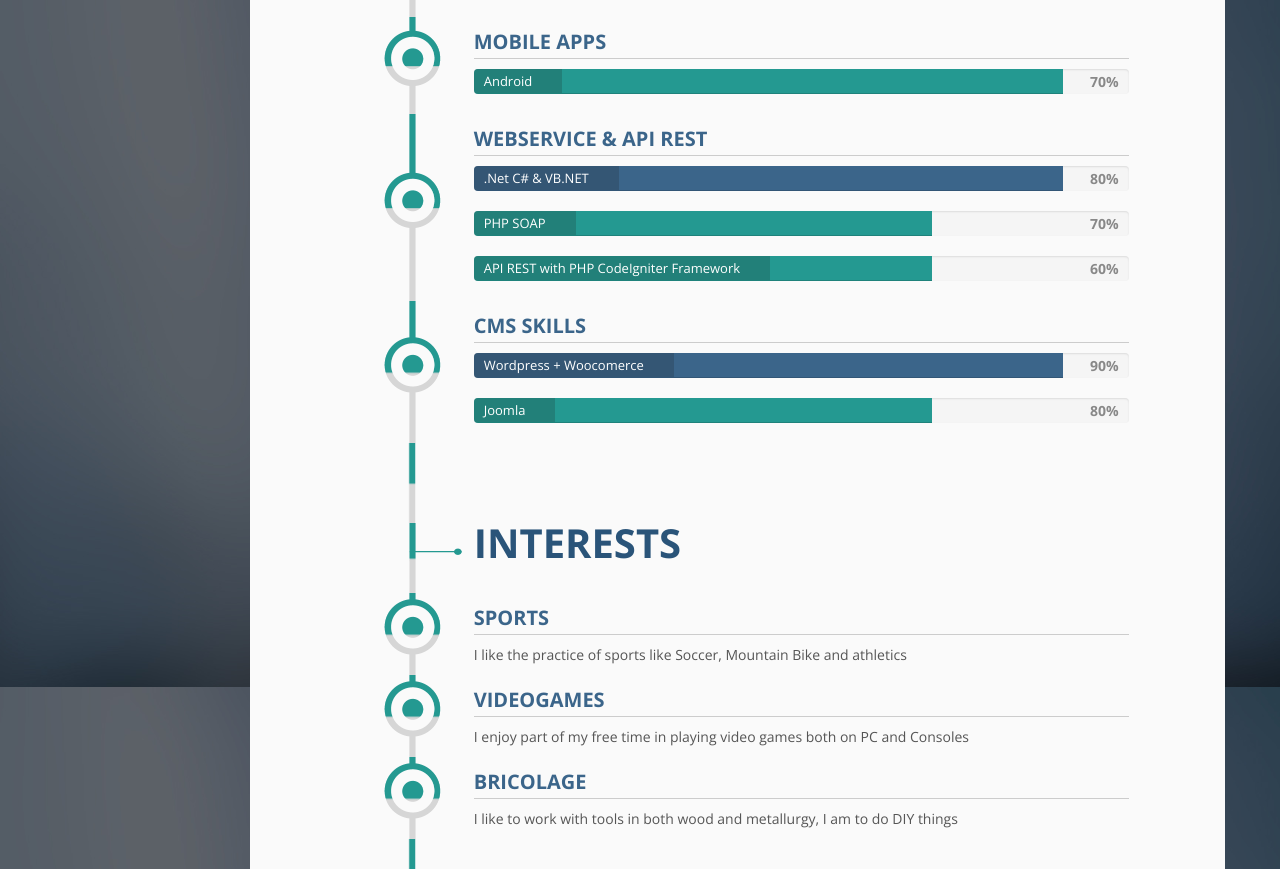
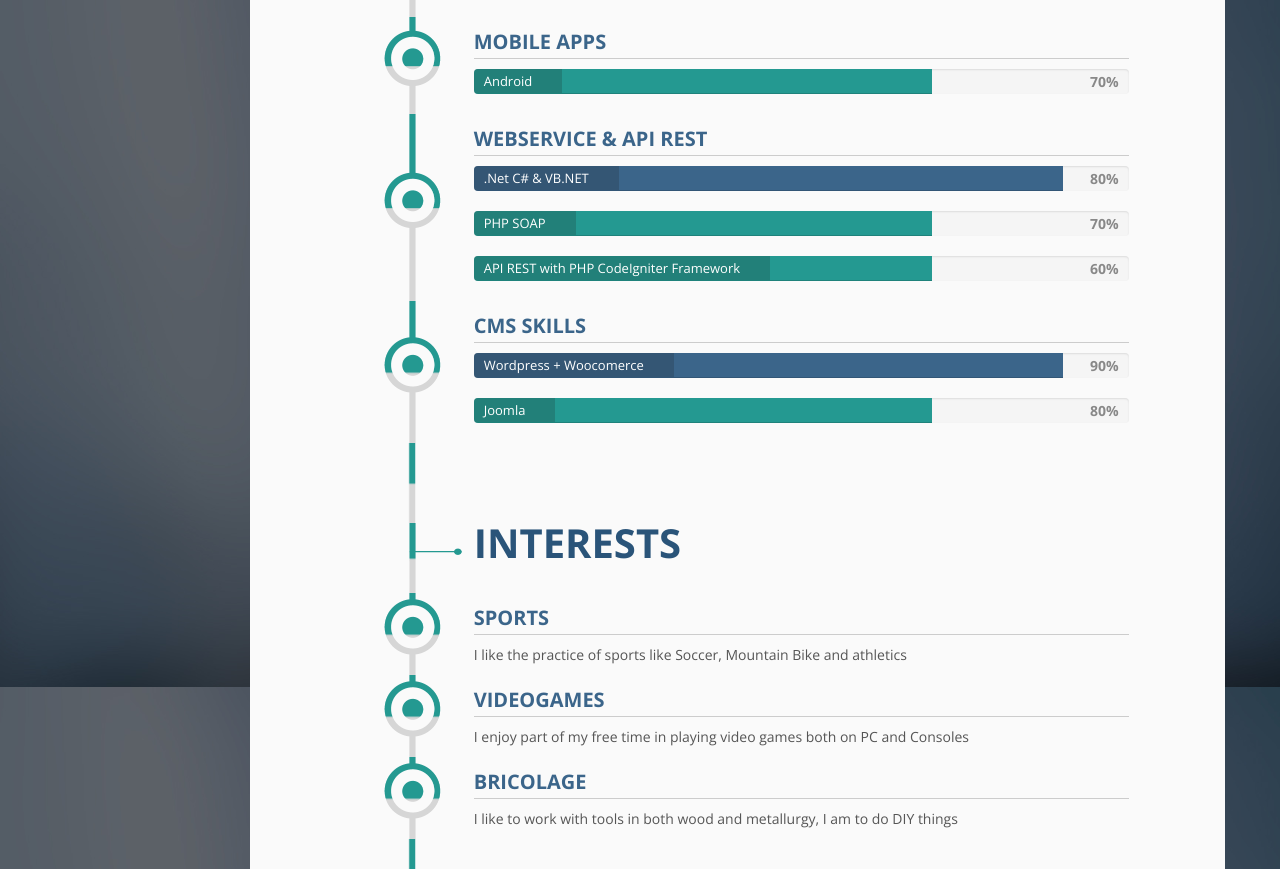
Before and after one commit to mcascantes/mcascantes.github.io, a plain HTML site: page index.html in a window 1280 px wide. Shown: the part 3313-4182 px from the top of the page. Drawn offline with nearby package versions, Linux system fonts and the light colour scheme.

Commit message:
Actualizacion

```diff
--- a/index.html
+++ b/index.html
@@ -922,7 +922,7 @@
                       <!-- item-list -->
                       <li>
                           <div class="progress">
-                            <div class="progress-bar progress-bar-1" data-percent="70%" role="progressbar" style="width: 90%;">
+                            <div class="progress-bar progress-bar-1" data-percent="70%" role="progressbar" style="width: 70%;">
                                 <span class="sr-only">70% Complete</span>
                             </div>
                             <span class="progress-type">Android</span>
```
